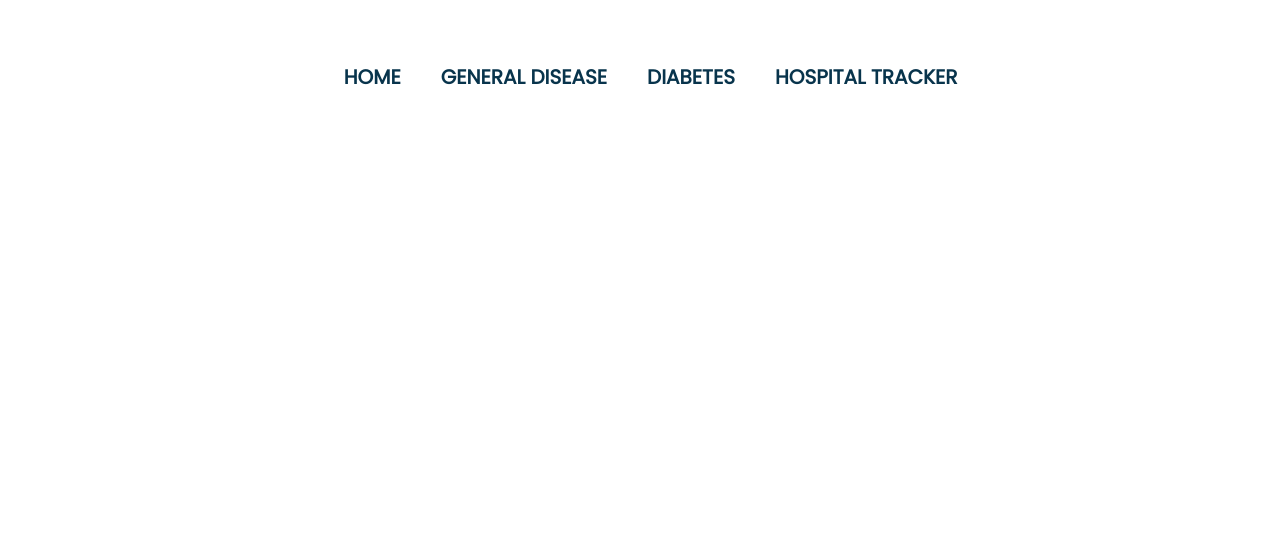
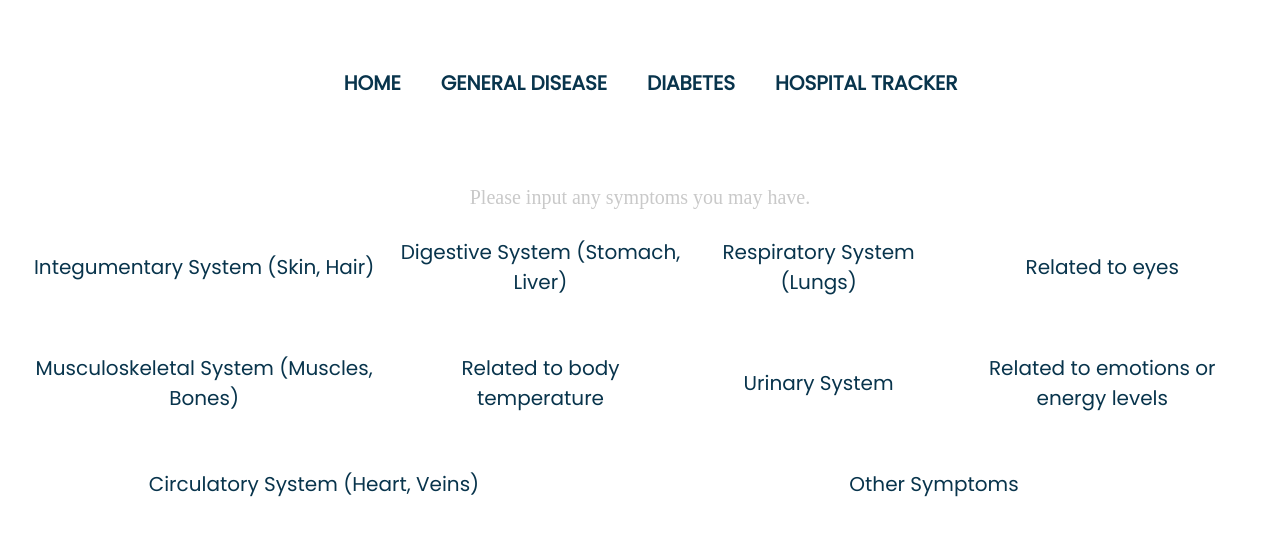
Before and after one commit to ChetanGorantla/TSAFlaskUpdated, a Flask app: page /views/gendisease in a window 1280 px wide. Shown: the top 536 px of the page. Run offline with Flask 3, Linux system fonts and the light colour scheme.

Commit message:
added starting template for inputs in gendisease

```diff
--- a/static/css/style.css
+++ b/static/css/style.css
@@ -45,6 +45,7 @@ main {
 	text-align: center;
     font-family: 'sans-serif';
     height: 0px;
+    /*background-color: #f2fbff;*/
 }
 
 footer {
@@ -76,13 +77,33 @@ footer {
     margin-bottom: 10px;
 }
 
-table {
+.table1 {
     border-collapse: collapse;
     width: 100%;
     background-color: #fff;
     font-size: 14px;
     font-family: 'Poppins';
     margin-left: -27px;
+
+}
+
+.table2 {
+    border-collapse: collapse;
+    width: 100%;
+    background-color: #fff;
+    font-size: 30px;
+    font-family: 'Poppins';
+
+
+}
+
+.table3 {
+    border-collapse: collapse;
+    width: 100%;
+    background-color: #fff;
+    font-size: 30px;
+    font-family: 'Poppins';
+    margin-left: -110px;
 
 
 }
@@ -91,7 +112,8 @@ th, td {
     border: 0px solid #ddd;
     padding: 8px;
     text-align: center;
-
+    font-size: 20px;
+    font-family: 'Poppins';
 }
 
 
--- a/templates/diabetes.html
+++ b/templates/diabetes.html
@@ -1,12 +1,12 @@
 <!DOCTYPE html>
 <html>
 <head>
-	<title>The Doctor</title>
+	<title>KGK Diagnostics</title>
 	<link rel="stylesheet" type="text/css" href="{{ url_for('static', filename='css/style.css') }}">
 </head>
 <body>
     <header>
-        <table class = "table">
+        <table class = "table1">
             <tr>
 
                 <td>
--- a/templates/gendisease.html
+++ b/templates/gendisease.html
@@ -1,12 +1,12 @@
 <!DOCTYPE html>
 <html>
 <head>
-	<title>The Doctor</title>
+	<title>KGK Diagnostics</title>
 	<link rel="stylesheet" type="text/css" href="{{ url_for('static', filename='css/style.css') }}">
 </head>
 <body>
     <header>
-        <table class = "table">
+        <table class = "table1">
             <tr>
 
                 <td>
@@ -28,7 +28,49 @@
 
 
 	<main>
+		<a class = "about-text">Please input any symptoms you may have.</a>
+        <table class = "table2">
+            <tr>
+                <td>
+                    <p>Integumentary System (Skin, Hair)</p>
+                </td>
+                <td>
+                    <p>Digestive System (Stomach, Liver)</p>
+                </td>
+                <td>
+                    <p>Respiratory System (Lungs)</p>
+                </td>
+                <td>
+                    <p>Related to eyes</p>
+                </td>
+            </tr>
+            <tr>
+                <td>
+                    <p>Musculoskeletal System (Muscles, Bones)</p>
+                </td>
+                <td>
+                    <p>Related to body temperature</p>
+                </td>
+                <td>
+                    <p>Urinary System</p>
+                </td>
+                <td>
+                    <p>Related to emotions or energy levels</p>
+                </td>
+            </tr>
+            <table class = "table3">
+                <tr>
+                    <td>
+                        <p>Circulatory System (Heart, Veins)</p>
+                    </td>
+                    <td>
+                        <p>Other Symptoms</p>
+                    </td>
+                </tr>
 
+            </table>
+
+        </table>
 	</main>
 
 	<footer>
--- a/templates/hospital-tracker.html
+++ b/templates/hospital-tracker.html
@@ -1,12 +1,12 @@
 <!DOCTYPE html>
 <html>
 <head>
-	<title>The Doctor</title>
+	<title>KGK Diagnostics</title>
 	<link rel="stylesheet" type="text/css" href="{{ url_for('static', filename='css/style.css') }}">
 </head>
 <body>
     <header>
-        <table class = "table">
+        <table class = "table1">
             <tr>
 
                 <td>
--- a/templates/index.html
+++ b/templates/index.html
@@ -1,12 +1,12 @@
 <!DOCTYPE html>
 <html>
 <head>
-	<title>The Doctor</title>
+	<title>KGK Diagnostics</title>
 	<link rel="stylesheet" type="text/css" href="{{ url_for('static', filename='css/style.css') }}">
 </head>
 <body>
     <header>
-        <table class = "table">
+        <table class = "table1">
             <tr>
 
                 <td>
```
